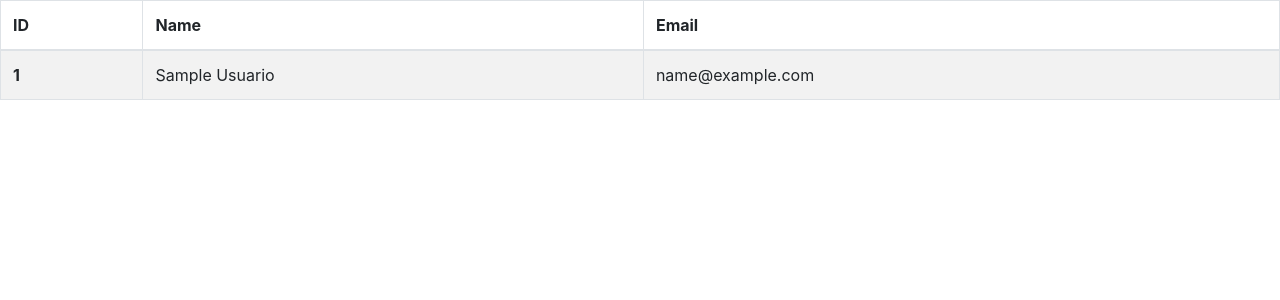
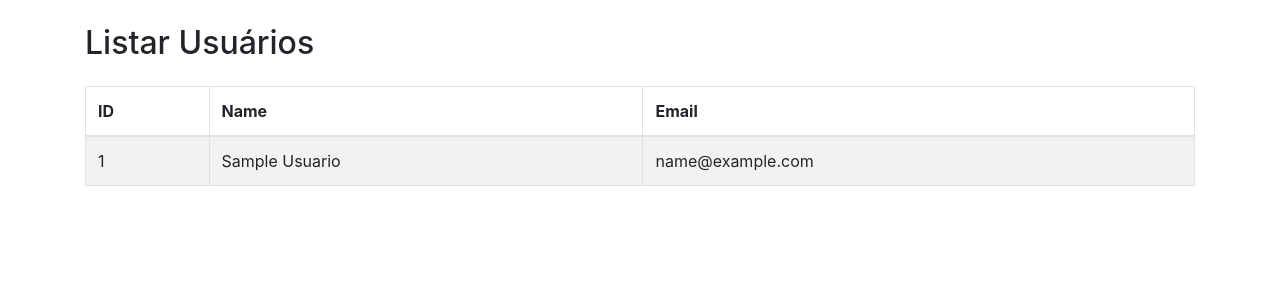
Before and after one commit to thiagowfer/crud-php-js, a PHP site: page / in a window 1280 px wide. Shown: the top 300 px of the page. Run offline with PHP 8.4, Linux system fonts and the light colour scheme; tables that the repository leaves empty or names only in its code hold one stand-in row (values such as "Sample post").

Commit message:
Adding msg for empty process

```diff
--- a/index.php
+++ b/index.php
@@ -8,8 +8,10 @@
 <title>CRUD PHP JS</title>
 </head>
 <body>
-
-<span id="conteudo"></span>
+<div class="container">
+    <h2 class="mt-4 mb-4">Listar Usuários</h2>
+    <span id="conteudo"></span>
+</div>
 
 <script>
     $(document).ready(function(){
--- a/listar_usuarios.php
+++ b/listar_usuarios.php
@@ -5,7 +5,8 @@ $sql = "SELECT * FROM usuarios ORDER BY id DESC";
 $resultado = mysqli_query($conn, $sql);
 ?>
 
-<table class="table table-bordered table-striped">
+<?php if($resultado && $resultado->num_rows != 0): ?>
+    <table class="table table-bordered table-striped table-hover">
     <thead>
         <tr>
         <th>ID</th>
@@ -15,21 +16,21 @@ $resultado = mysqli_query($conn, $sql);
     </thead>
     <tbody>
 
-<?php
-if($resultado && $resultado->num_rows != 0):
-    while($row_usuario = mysqli_fetch_assoc($resultado)):
-?>
-
+    <?php while($row_usuario = mysqli_fetch_assoc($resultado)): ?>
     <tr>
-        <th> <?php echo $row_usuario['id'];    ?></th>
+        <td> <?php echo $row_usuario['id'];    ?></td>
         <td> <?php echo ucwords($row_usuario['name']);  ?></td>
         <td> <?php echo $row_usuario['email']; ?></td>
     </tr>
 
 <?php
     endwhile;
+else:
+    echo "<div class='alert alert-warning' role='alert'>Nenhum usuário cadastrado!</div>";
 endif;
+
 ?>
+
 
 </tbody>
 </table>
```
